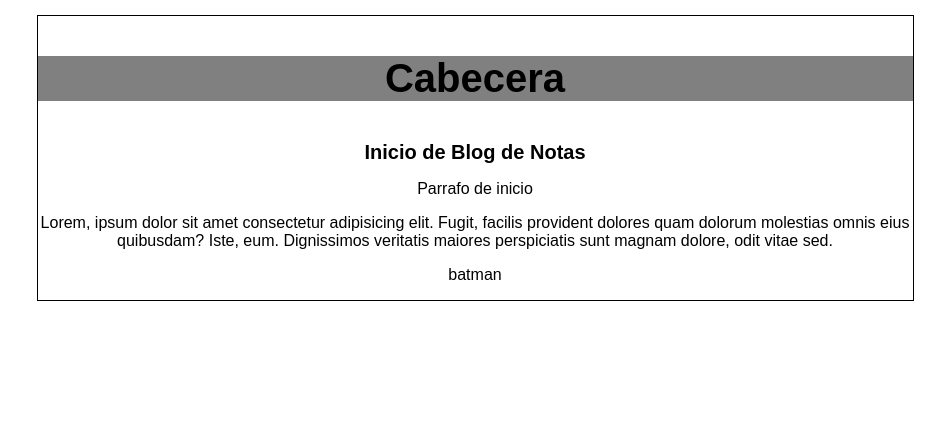
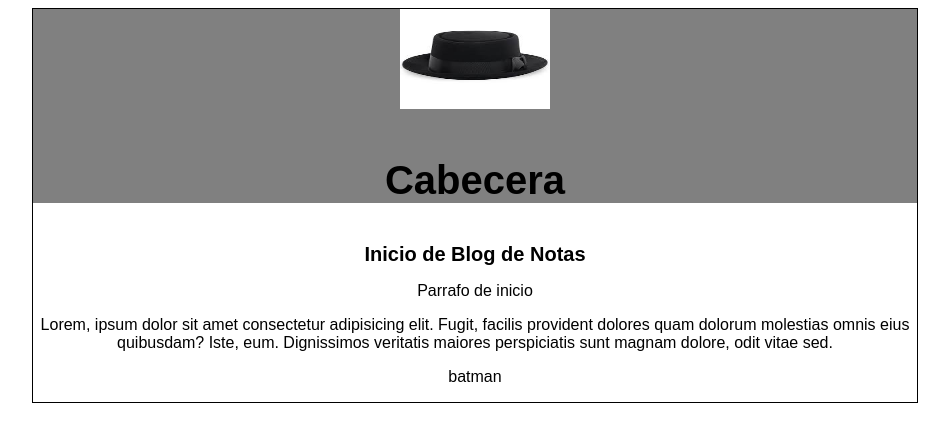
Before and after one commit to EverSorto/cursos, a plain HTML site: page views/index.html in a window 1280 px wide. Shown: the whole page, without its empty margins (165-1114 px from the left). Drawn offline with Linux system fonts and the light colour scheme.

Commit message:
imagen html y css

```diff
--- a/css/styles.css
+++ b/css/styles.css
@@ -1,11 +1,14 @@
 body{
     font-family: "Arial";
-    font-size: 16px;
-    margin: 15px;
+
     padding: 0px;
     border: 0;
 }
+#container img{
+    width: 150px;
+    height:100px;
 
+}
 #cabecera{
     margin: 0;
     padding:0;
--- a/views/index.html
+++ b/views/index.html
@@ -5,13 +5,17 @@
     <meta charset="UTF-8">
     <meta name="viewport" content="width=device-width, initial-scale=1.0">
     <link rel="stylesheet" href="../css/styles.css" type="text/css" />
+
+        <href></href>
     <title>Programacion</title>
 </head>
 
 <body>
     <div id="container">
         <div id="cabecera">
+            <img src="../img/sombrero.jpg">
             <p>Cabecera</p>
+
         </div>
         <div id="post">
             <h1>Inicio de Blog de Notas</h1>
```
Also changed, not shown: img/sombrero.jpg (added).
